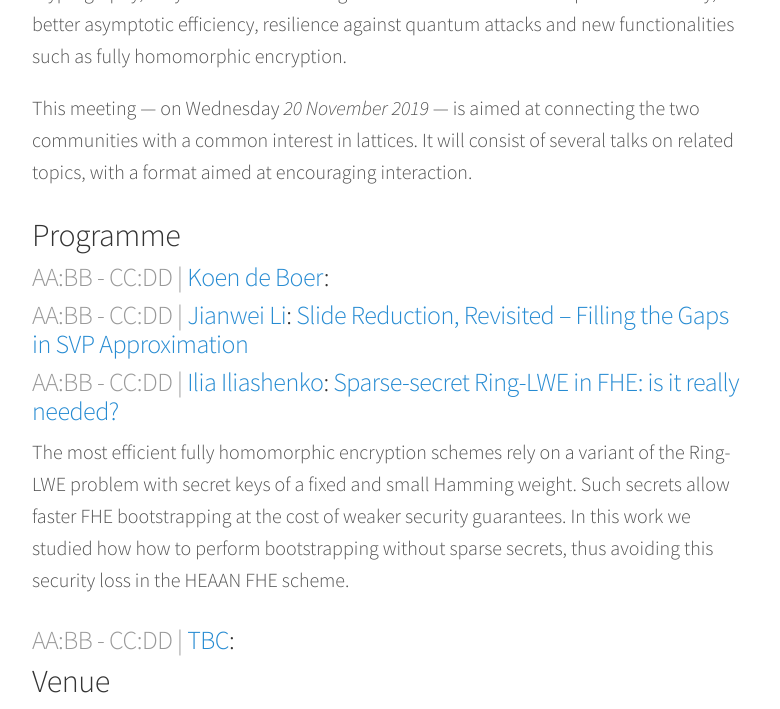
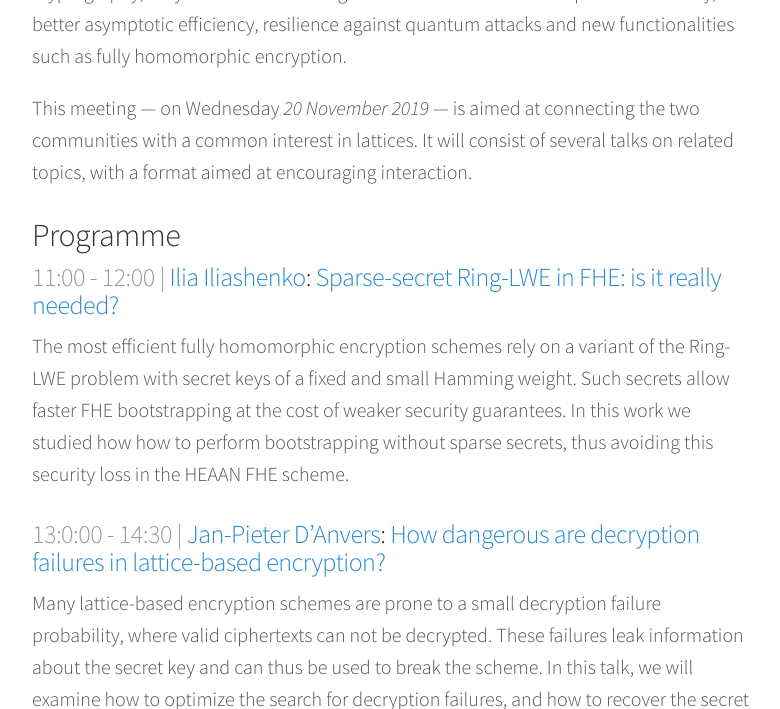
Before and after one commit to malb/discrete-subgroup, a Jekyll site: the page built from _posts/2019-11-20-lattice-meeting.md, in a window 1280 px wide and 1400 px high, scrolled down 365 px. Shown: the top 709 px of the window, without its empty margins (248-1028 px from the left). Built offline with Jekyll 4.4.1, drawn with Linux system fonts in a browser that asks for light colours; nearby versions of some CDN libraries; some of the changed text lies outside the part shown; grey boxes are pictures that could not be loaded.

Commit message:
programme & Jianwei's abstract

```diff
--- a/_posts/2019-11-20-lattice-meeting.md
+++ b/_posts/2019-11-20-lattice-meeting.md
@@ -9,15 +9,23 @@
 
 ## Programme ##
 
-### <span> AA:BB - CC:DD | [Koen de Boer](https://www.cwi.nl/people/koen-de-boer)</span>: []() ###
-
-### <span> AA:BB - CC:DD | [Jianwei Li]()</span>: [Slide Reduction, Revisited -- Filling the Gaps in SVP Approximation]() ###
-
-### <span> AA:BB - CC:DD | [Ilia Iliashenko](https://www.esat.kuleuven.be/cosic/people/ilia-iliashenko/)</span>: [Sparse-secret Ring-LWE in FHE: is it really needed?]() ###
+### <span> 11:00 - 12:00 | [Ilia Iliashenko](https://www.esat.kuleuven.be/cosic/people/ilia-iliashenko/)</span>: [Sparse-secret Ring-LWE in FHE: is it really needed?]() ###
 
 The most efficient fully homomorphic encryption schemes rely on a variant of the Ring-LWE problem with secret keys of a fixed and small Hamming weight. Such secrets allow faster FHE bootstrapping at the cost of weaker security guarantees. In this work we studied how how to perform bootstrapping without sparse secrets, thus avoiding this security loss in the HEAAN FHE scheme.
 
-### <span> AA:BB - CC:DD | [TBC]()</span>: []() ###
+### <span> 13:0:00 - 14:30 | [Jan-Pieter D'Anvers](https://www.esat.kuleuven.be/cosic/people/jan-pieter-danvers/)</span>: [How dangerous are decryption failures in lattice-based encryption?]() ###
+
+Many lattice-based encryption schemes are prone to a small decryption failure probability, where valid ciphertexts can not be decrypted. These failures leak information about the secret key and can thus be used to break the scheme. In this talk, we will examine how to optimize the search for decryption failures, and how to recover the secret using these failures.
+
+### <span> 15:00 - 16:00| [Jianwei Li]()</span>: [Slide Reduction, Revisited -- Filling the Gaps in SVP Approximation]() ###
+
+We show how to generalize Gama and Nguyen's slide reduction algorithm [STOC '08] for solving the approximate Shortest Vector Problem over lattices (SVP) to allow for arbitrary block sizes, rather than just block sizes that divide the rank $n$ of the lattice. This leads to significantly better running times for most approximation factors. We accomplish this by showing that a weaker notion of reduction (HSVP reduction) suffices for the first block of a slide-reduced basis and using the DBKZ algorithm of Micciancio and Walter [Eurocrypt '16] to achieve this notion.
+
+We also show a different algorithm that works when the block size is quite large---at least half the total rank. This yields the first non-trivial algorithm for sublinear approximation factors.
+
+Together with some additional optimizations, these results yield significantly faster provably correct algorithms for $\delta$-approximate SVP for all approximation factors $n^{1/2+\eps} \leq \delta \leq n^{O(1)}$, which is the regime most relevant for cryptography. For the specific values of $\delta = n^{1-\eps}$ and $\delta = n^{2-\eps}$, we improve the exponent in the running  time by a factor of $2$ and a factor of $1.5$ respectively.
+
+### <span> 16:30 - 18:00 | [Koen de Boer](https://www.cwi.nl/people/koen-de-boer)</span>: []() ###
 
 ## Venue ##
 
```
